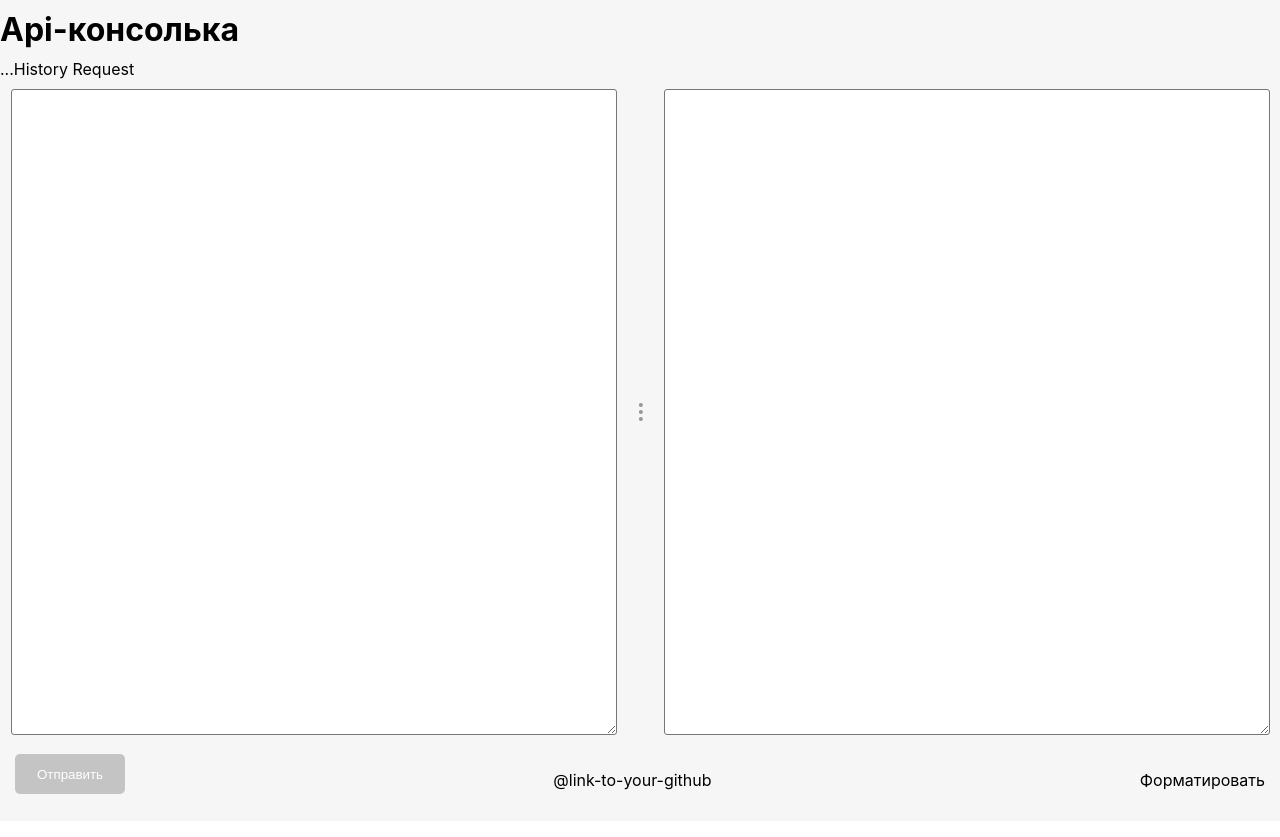
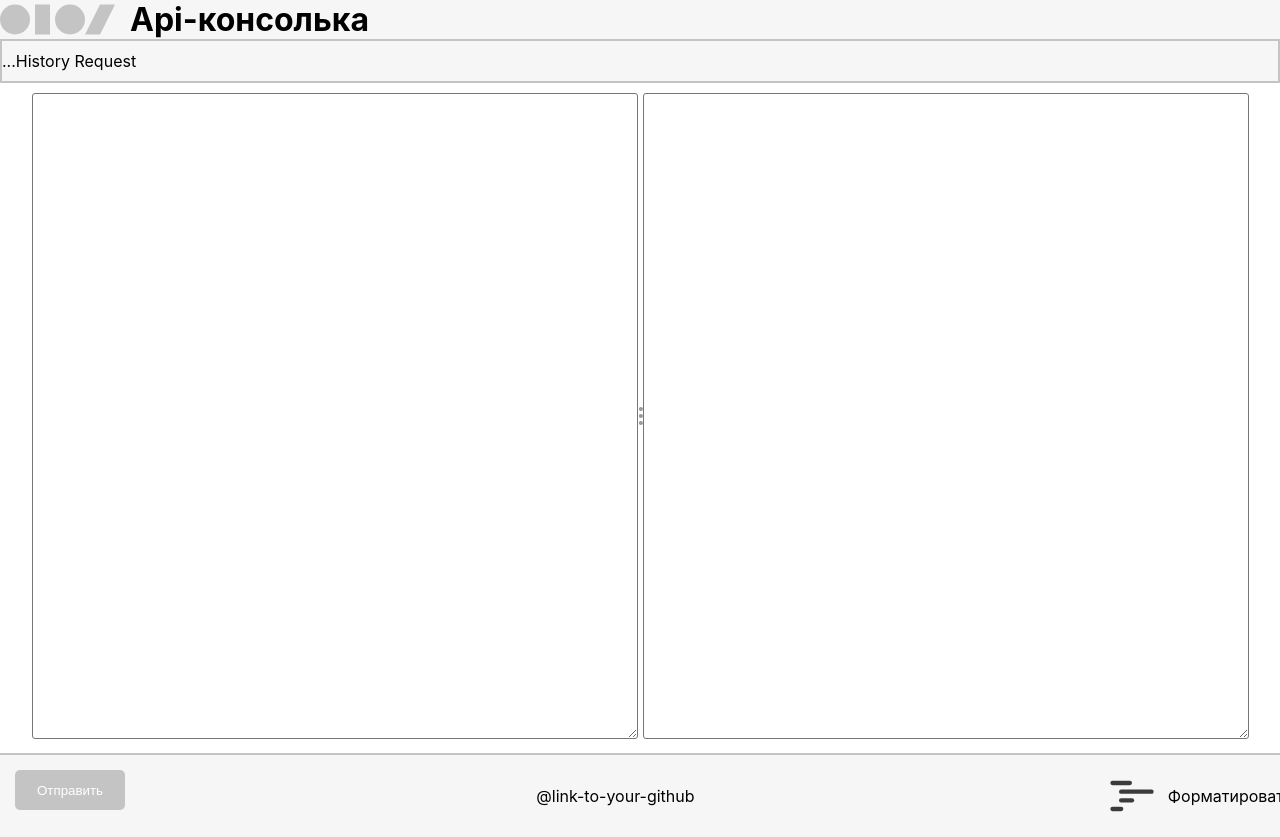
Before and after one commit to Anatoliy11111/Api-Console, a React (Create React App) app: page / in a window 1280 px wide. Built offline with nearby package versions, Linux system fonts and the light colour scheme; what sendsay-api would draw is missing.

Commit message:
fix style

```diff
--- a/src/components/ConsolePage/ConsolePage.jsx
+++ b/src/components/ConsolePage/ConsolePage.jsx
@@ -2,7 +2,9 @@ import React, { useCallback, useState } from 'react';
 
 import { useDispatch, useSelector } from 'react-redux';
 
+import format from '../common/image/align-right.svg';
 import frame from '../common/image/Frame 26.svg';
+import logo from '../common/image/LOGO.svg';
 
 import style from './ConsolePage.module.css';
 
@@ -38,7 +40,9 @@ export const ConsolePage = () => {
   }, [valueRequestField, dispatch]);
   return (
     <div className={style.ConsolePage}>
-      <h1 className={style.ConsolePage_header}> Api-консолька</h1>
+      <div className={style.ConsolePage_header}>
+        <img src={logo} alt="" /> <h1 className={style.ConsolePage_h1}>Api-консолька</h1>
+      </div>
       <div className={style.ConsolePage_request}>
         {' '}
         {!requests.length
@@ -62,9 +66,12 @@ export const ConsolePage = () => {
           onButtonClick={onClickRequestWithField}
         />
         <p>@link-to-your-github</p>
-        <p role="none" onClick={onClickFormat}>
-          Форматировать
-        </p>
+        <div className={style.ConsolePage_footer_format}>
+          <img style={{ marginRight: '10px' }} src={format} alt="" />
+          <p role="none" onClick={onClickFormat}>
+            Форматировать
+          </p>
+        </div>
       </div>
     </div>
   );
--- a/src/components/ConsolePage/ConsolePage.module.css
+++ b/src/components/ConsolePage/ConsolePage.module.css
@@ -11,22 +11,30 @@
 .ConsolePage_header {
     display: flex;
     justify-content: flex-start;
-    padding-top: 10px;
     margin: 0;
+}
+
+.ConsolePage_h1 {
+    display: flex;
+    justify-content: flex-start;
+    margin: 0 0 0 15px;
 
 }
 
 .ConsolePage_request {
     min-height: 40px;
     display: flex;
-align-items: center;
-
+    align-items: center;
+    border: 2px solid #C4C4C4;
 }
 
 .ConsolePage_console {
     display: flex;
-    justify-content: space-around;
+    justify-content: center;
     align-items: center;
+    background: #FFFFFF;
+    border-bottom: 2px solid #C4C4C4;
+    padding: 10px;
 }
 
 .ConsolePage_footer {
@@ -35,3 +43,7 @@ align-items: center;
     padding: 15px;
 
 }
+.ConsolePage_footer_format{
+    display: flex;
+    cursor: pointer;
+}
--- a/src/components/common/DropDawn/DropDawn.module.css
+++ b/src/components/common/DropDawn/DropDawn.module.css
@@ -6,12 +6,13 @@
 }
 
 .drop_dawn {
-    width: 91px;
+    min-width: 91px;
     height: 30px;
     background: #FFFFFF;
     border-radius: 5px;
     display: flex;
     justify-content: center;
+    padding: 0 10px;
 }
 
 .drop_dawn_open_menu {
```
